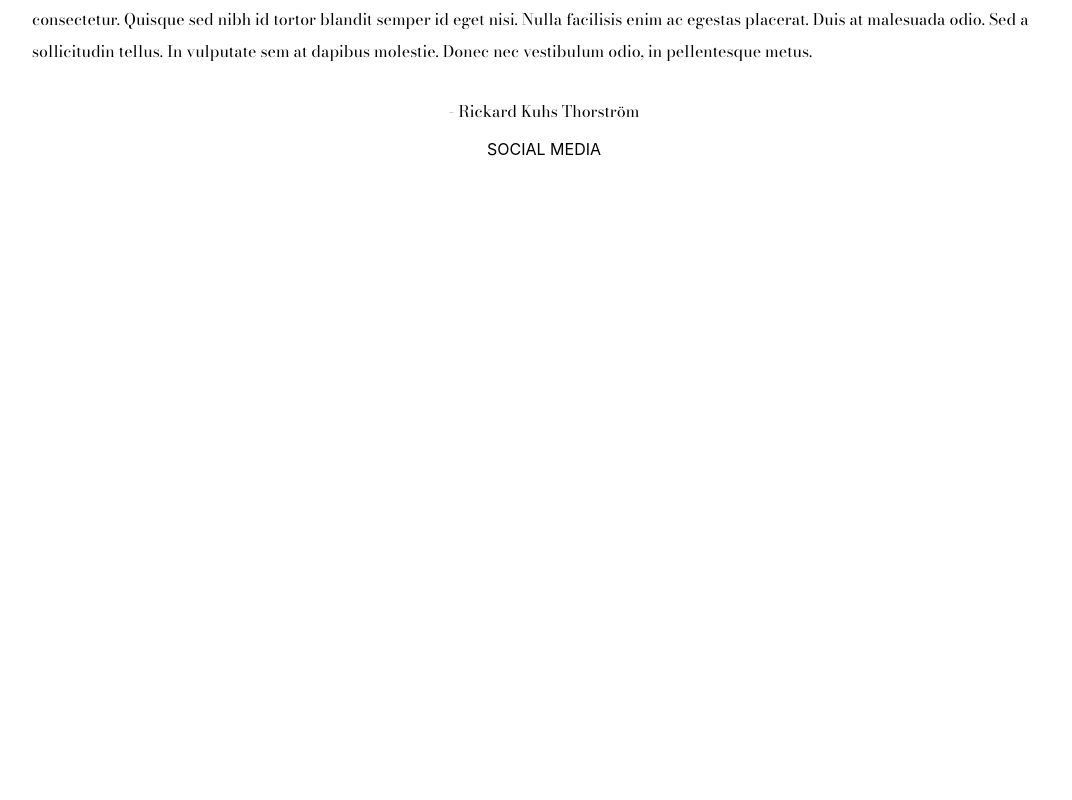
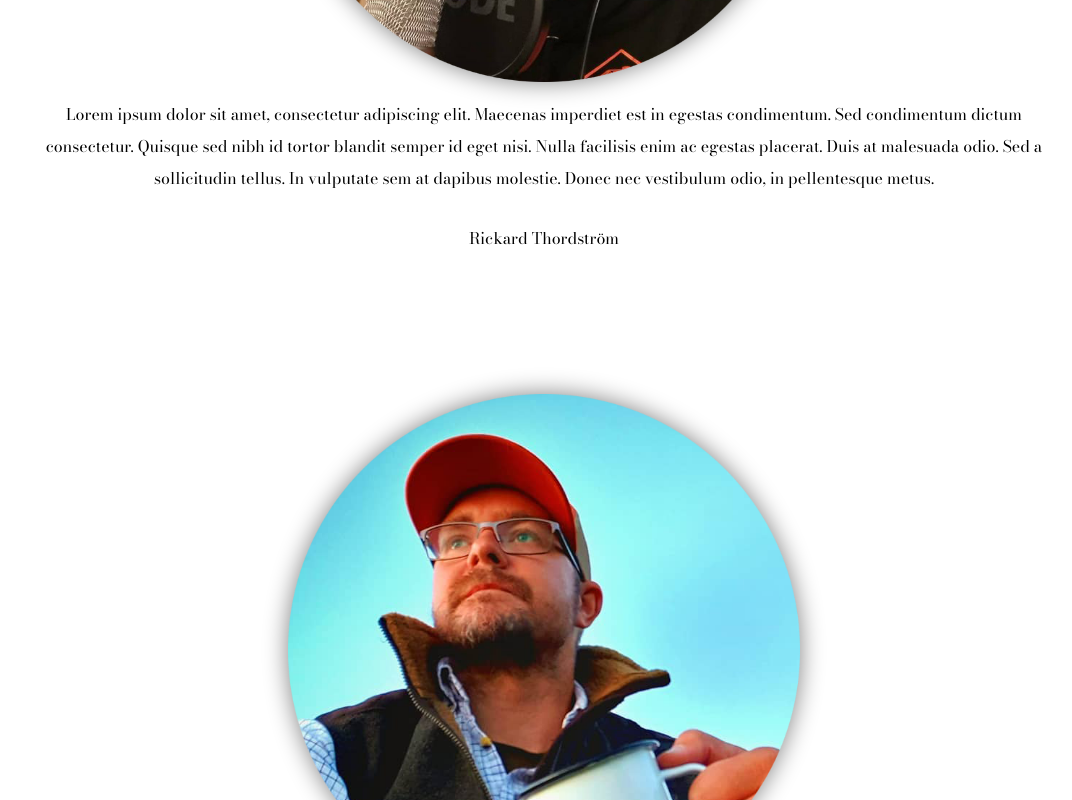
Before and after one commit to Nesiht/Jaktstugan_Podcast, a React (Create React App) app: page / in a window 1280 px wide. Shown: the part 1440-2240 px from the top of the page, without its empty margins (96-1168 px from the left). Before the commit the page ends 1600 px from the top, so only its background shows below. Built offline with nearby package versions, Linux system fonts and the light colour scheme.

Commit message:
created json for author information

```diff
--- a/src/components/Author.js
+++ b/src/components/Author.js
@@ -1,7 +1,8 @@
 import React from 'react'
 import { AuthorSection, RegularText, HorizontalLine, StyledText, AuthorCard, AuthorImg, AuthorBio } from './style'
-import R_img from '../img/RT_Profil_transparent.png'
+// import R_img from '../img/RT_Profil_transparent.png'
 // import J_img from '../img/JT_Profil_transparent.png'
+import data from './author.json'
 
 
 export const Author = () => {
@@ -13,24 +14,19 @@ export const Author = () => {
         <HorizontalLine />
       </div>
 
+      {data.map( (item) => {
+        return (
           <AuthorCard>
-        <AuthorImg src={R_img} />
+          <AuthorImg src={item.img} />
           <AuthorBio>
             <RegularText>
-          Lorem ipsum dolor sit amet, consectetur
-          adipiscing elit. Maecenas imperdiet est in egestas
-          condimentum. Sed condimentum dictum
-          consectetur. Quisque sed nibh id tortor blandit
-          semper id eget nisi. Nulla facilisis enim ac egestas
-          placerat. Duis at malesuada odio. Sed a
-          sollicitudin tellus. In vulputate sem at dapibus
-          molestie. Donec nec vestibulum odio, in
-          pellentesque metus.
+              {item.bio}
             </RegularText>
           </AuthorBio>
-        <RegularText>- Rickard Kuhs Thorström</RegularText>
-        <div>SOCIAL MEDIA</div>
+          <RegularText>{item.name}</RegularText>
         </AuthorCard>
+        )
+      })}
 
      </AuthorSection>
   )
--- /dev/null
+++ b/src/components/author.json
@@ -0,0 +1,12 @@
+[
+  {
+    "name": "Rickard Thordström",
+    "bio": "Lorem ipsum dolor sit amet, consectetur adipiscing elit. Maecenas imperdiet est in egestas condimentum. Sed condimentum dictum consectetur. Quisque sed nibh id tortor blandit semper id eget nisi. Nulla facilisis enim ac egestas placerat. Duis at malesuada odio. Sed a sollicitudin tellus. In vulputate sem at dapibus molestie. Donec nec vestibulum odio, in pellentesque metus.",
+    "img": "../assets/img/RT_Profil_transparent.png"
+  },
+  {
+    "name": "Jimmy Tilja",
+    "bio": "Lorem ipsum dolor sit amet, consectetur adipiscing elit. Maecenas imperdiet est in egestas condimentum. Sed condimentum dictum consectetur. Quisque sed nibh id tortor blandit semper id eget nisi. Nulla facilisis enim ac egestas placerat. Duis at malesuada odio. Sed a sollicitudin tellus. In vulputate sem at dapibus molestie. Donec nec vestibulum odio, in pellentesque metus.",
+    "img": "../assets/img/JT_Profil_transparent.png"
+  }
+]
--- a/src/components/style.js
+++ b/src/components/style.js
@@ -18,6 +18,7 @@ export const StyledText = styled.p`
 export const RegularText = styled.p`
   font-family: 'Bodoni Moda', serif;
   font-size: 1rem;
+  text-align: center;
 `
 
 // ################### * ###################
@@ -58,12 +59,14 @@ export const Logo = styled.img`
 // ################### Author ###################
 
 export const AuthorSection = styled(StyledSection)`
-  height: auto + 10vh;
+  height: auto;
+  margin-top: 8vh;
 `
 
 export const AuthorCard = styled(StyledSection)`
   justify-content: center;
   height: auto;
+  margin: 8vh 0vh;
 `
 
 export const AuthorImg = styled.img`
```
Also changed, not shown: public/assets/img/JT_Profil_transparent.png (added), public/assets/img/RT_Profil_transparent.png (added). Lines whose indentation alone changed are shown as unchanged.
